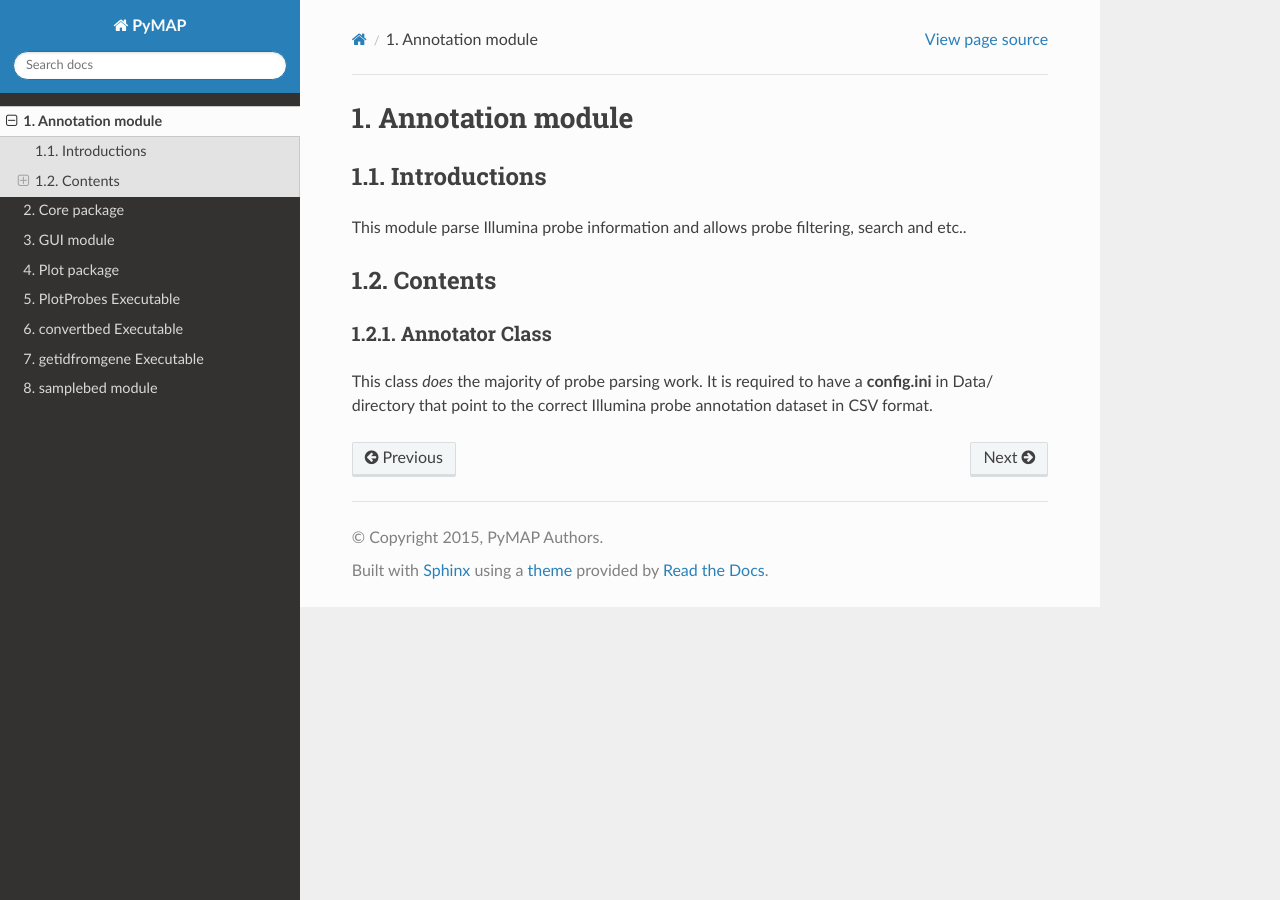
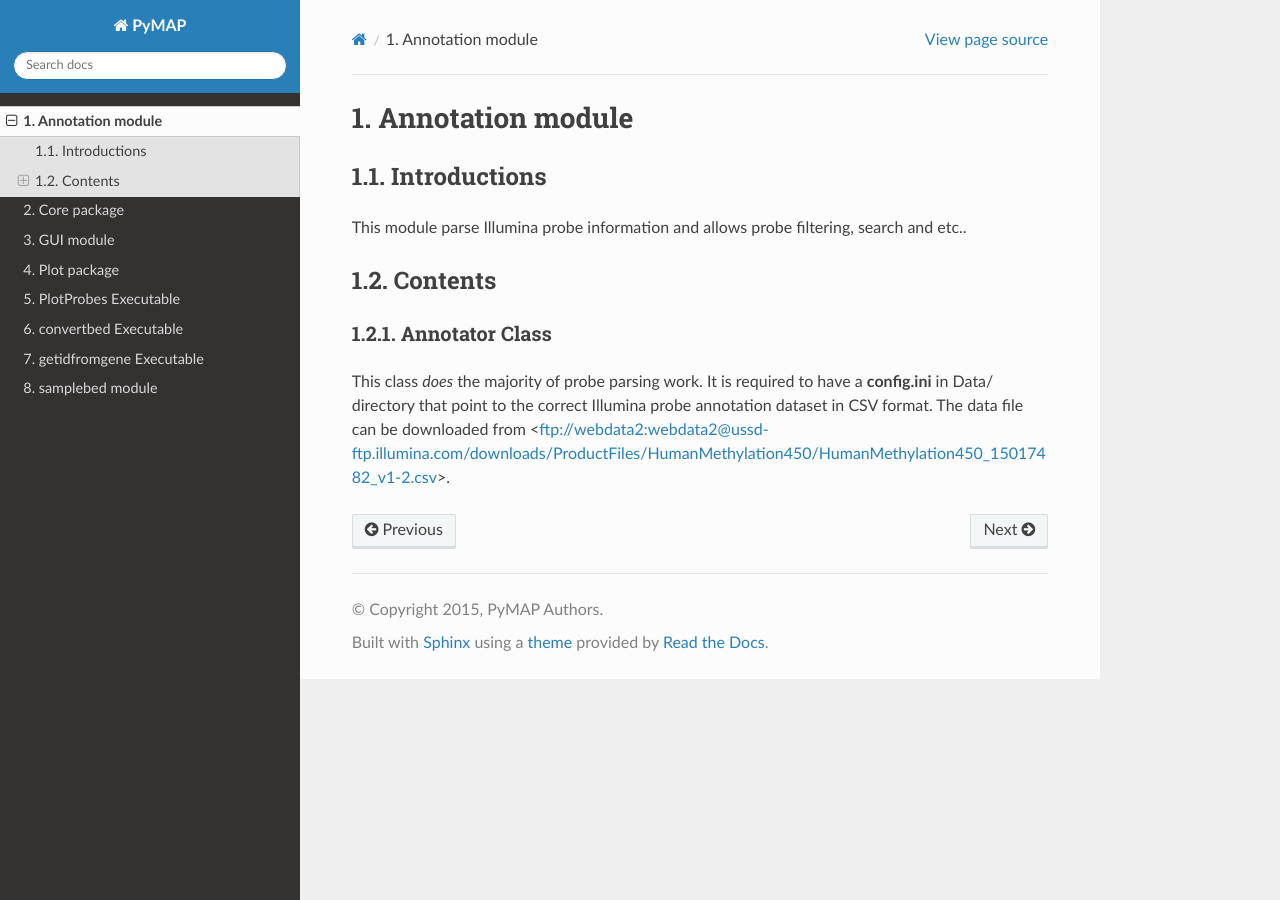
Before and after one commit to AminMahpour/PyMAP, a Sphinx documentation site: the page built from docs/Annotation.rst, in a window 1280 px wide. Built offline with Sphinx 7.4.7 and the Read the Docs theme 2.0.0, drawn with Linux system fonts in a browser that asks for light colours.

Commit message:
updated documentations.

```diff
--- a/docs/Annotation.rst
+++ b/docs/Annotation.rst
@@ -10,4 +10,4 @@ Contents
 
 Annotator Class
 ^^^^^^^^^^^^^^^
-This class *does* the majority of probe parsing work. It is required to have a **config.ini** in Data/ directory that point to the correct Illumina probe annotation dataset in CSV format.
+This class *does* the majority of probe parsing work. It is required to have a **config.ini** in Data/ directory that point to the correct Illumina probe annotation dataset in CSV format. The data file can be downloaded from <ftp://webdata2:webdata2@ussd-ftp.illumina.com/downloads/ProductFiles/HumanMethylation450/HumanMethylation450_15017482_v1-2.csv>.
```
